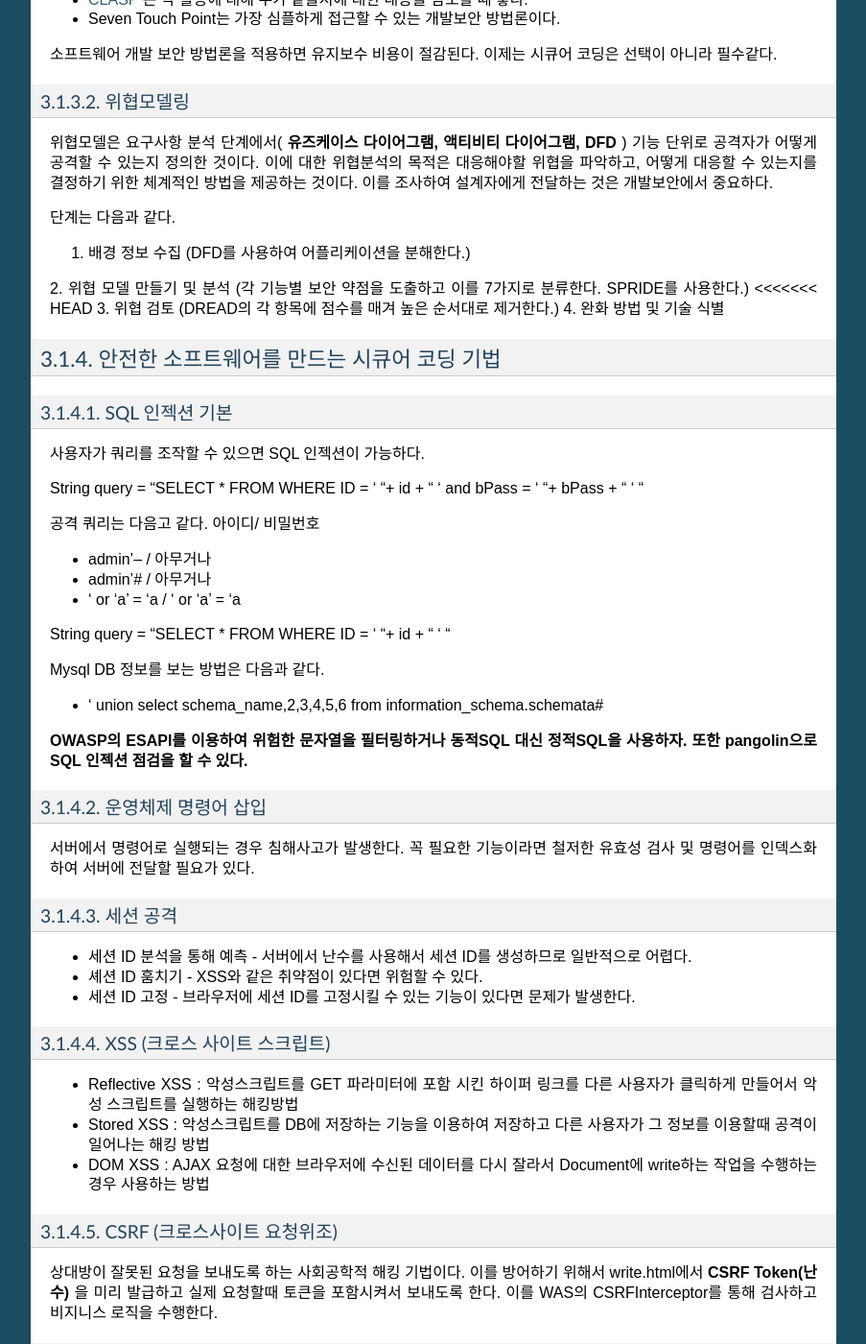
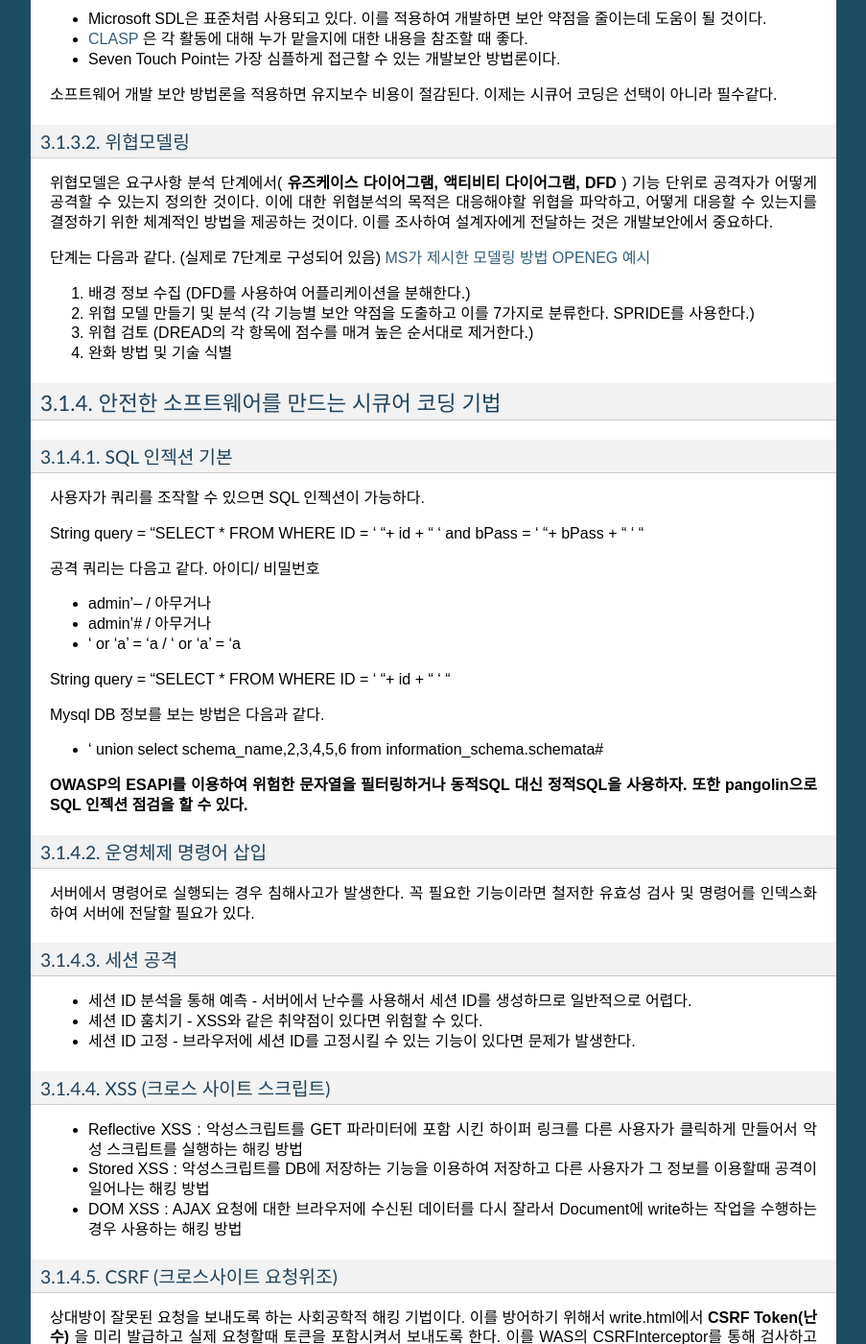
Before and after one commit to qwefgh90/sphinx, a Sphinx documentation site: the page built from workspace/source/security/security_coding.rst, in a window 1280 px wide and 1400 px high, scrolled down 1559 px. Shown: the whole window at 96% size, without its empty margins (198-1101 px from the left). Built offline with Sphinx 7.4.7, drawn with Linux system fonts in a browser that asks for light colours; pages that are not in the unit, such as notebooks, are missing from menus; some of the changed text lies outside the part shown.

Commit message:
1) security updated

```diff
--- a/workspace/source/security/security_coding.rst
+++ b/workspace/source/security/security_coding.rst
@@ -38,18 +38,19 @@ CMS나 오픈소스, 플랫폼에서 발생한 취약점은 그 소프트웨어
 소프트웨어 해킹 사례
 -------------------------------
 
-* KT의 요금명세서 조회 기능에서 파라미터 조작을 통해 다른 사용자의 요금명세서를 조회하는 사례가 있었다.
+* KT의 요금명세서 조회 기능에서 파라미터 조작을 통해 다른 사용자의 요금명세서를 조회하는 사례가 있었다.(파라미터의 고객번호를 A에서 B로 바꾼뒤 쿼리를 실행하여 해킹, 이를 해결하기 위해 로그인한 사용자의 세션값에 맞는 고객정보만 조회되도록 수정 해야함)
 * 현대캐피탈 - SSL을 이용해 종단간 암화화를 했더라도 소프트웨어 자체에서 암호화되지 않은 로깅을 쌓아서 원본데이터가 노출될 수 있다.
 * OpenSSL HeartBleed 취약점은 서버와 연결상태를 체크하는 HeartBeat 프로토콜에서 문제가 발생한 경우이다. TLS HeartBeat Request에서 Length를 조작할 경우 서버의 메모리를 읽어들일 수 있었다. 라이브러리에서 길이와 실제 데이터를 비교했다면 이런 문제가 발생하지 않았을 것이다.
+
 
 소프트웨어 보안 약점/취약점(CWE, CVE, OWASP)
 ==========================================================
 
-CWE이란 일반적으로 침해사고를 일으킬 수 있는 소프트웨어의 분류체계를 정의한다. CVE란 이미 침해사고가 발생한 소프트웨어의 결함의 히스토리이다. 미국 국토안보부에서 만든 `CWE <http://cwe.mitre.org>`_ 에서 일반적인 소프트웨어 약점을 검색할 수 있다. `CVE <http://cve.mitre.org>`_ 에서 소프트웨어 취약점(이미 침해사고가 발생한)을 검색할 수 있다. `SANS TOP 25 <http://www.sans.org>`_ 에서 가장 위험한 소프트웨어 취약점 25개를 확인할 수 있다.
+CWE이란 일반적으로 침해사고를 일으킬 수 있는 소프트웨어의 분류체계를 정의한다. CVE란 이미 침해사고가 발생한 소프트웨어의 결함의 히스토리이다. 미국 국토안보부에서 만든 `CWE <http://cwe.mitre.org>`_ 에서 일반적인 소프트웨어 약점을 검색할 수 있다. `CVE <http://cve.mitre.org>`_ 에서 소프트웨어 취약점(이미 침해사고가 발생한)을 검색할 수 있다. `SANS TOP 25 <http://www.sans.org>`_ 에서 가장 위험한 소프트웨어 약점 25개를 확인할 수 있다.
 
 시큐어 코딩 방법은 https://www.securecoding.cert.org/ 과 **행자부 소프트웨어 개발 보안 가이드(7개의 카테고리 47개의 항목 - CERT LEVEL1 + SANS 25)에서 확인할 수 있다. SANS 25를 이용해서 스코어링해서 순서대로 제거해라.**
 
-25개의 CVE를 적용하기 어렵다면 **OWASP TOP 10** 을 사용하여 시큐어 코딩을 적용하자.
+25개의 CWE를 적용하기 어렵다면 **OWASP TOP 10** 을 사용하여 시큐어 코딩을 적용하자.
 
 소프트웨어 개발보안 방법론
 ====================================================
@@ -74,11 +75,11 @@ SW 개발 보안이란 잠재적인 보안약점을 제거하고 보안을 고
 
 위협모델은 요구사항 분석 단계에서( **유즈케이스 다이어그램, 액티비티 다이어그램, DFD** ) 기능 단위로 공격자가 어떻게 공격할 수 있는지 정의한 것이다. 이에 대한 위협분석의 목적은 대응해야할 위협을 파악하고, 어떻게 대응할 수 있는지를 결정하기 위한 체계적인 방법을 제공하는 것이다. 이를 조사하여 설계자에게 전달하는 것은 개발보안에서 중요하다.
 
-단계는 다음과 같다.
+단계는 다음과 같다. (실제로 7단계로 구성되어 있음) `MS가 제시한 모델링 방법 <https://msdn.microsoft.com/en-us/library/ff648644.aspx>`_
+`OPENEG 예시 <http://openeg.co.kr/378>`_
 
 1. 배경 정보 수집 (DFD를 사용하여 어플리케이션을 분해한다.)
 2. 위협 모델 만들기 및 분석 (각 기능별 보안 약점을 도출하고 이를 7가지로 분류한다. SPRIDE를 사용한다.)
-<<<<<<< HEAD
 3. 위협 검토 (DREAD의 각 항목에 점수를 매겨 높은 순서대로 제거한다.)
 4. 완화 방법 및 기술 식별
 
@@ -121,9 +122,9 @@ Mysql DB 정보를 보는 방법은 다음과 같다.
 XSS (크로스 사이트 스크립트)
 -----------------------------
 
-* Reflective XSS : 악성스크립트를 GET 파라미터에 포함 시킨 하이퍼 링크를 다른 사용자가 클릭하게 만들어서 악성 스크립트를 실행하는 해킹방법
+* Reflective XSS : 악성스크립트를 GET 파라미터에 포함 시킨 하이퍼 링크를 다른 사용자가 클릭하게 만들어서 악성 스크립트를 실행하는 해킹 방법
 * Stored XSS : 악성스크립트를 DB에 저장하는 기능을 이용하여 저장하고 다른 사용자가 그 정보를 이용할때 공격이 일어나는 해킹 방법
-* DOM XSS : AJAX 요청에 대한 브라우저에 수신된 데이터를 다시 잘라서 Document에 write하는 작업을 수행하는 경우 사용하는 방법
+* DOM XSS : AJAX 요청에 대한 브라우저에 수신된 데이터를 다시 잘라서 Document에 write하는 작업을 수행하는 경우 사용하는 해킹 방법
 
 CSRF (크로스사이트 요청위조)
 -----------------------------------------
--- a/workspace/source/spring/spring_index.rst
+++ b/workspace/source/spring/spring_index.rst
@@ -18,7 +18,6 @@ Contents:
    spring_basic.rst
    spring_rest.rst
    design_pattern.rst
-   spring_changim.rst
    tomcat.rst
 
 .. raw:: html
```
Also changed, not shown: other parts of workspace/source/security/security_coding.rst (+0 -2 lines), workspace/source/spring/spring_changIM.rst (deleted, +0 -24 lines), searchindex.js, 7 other files.
